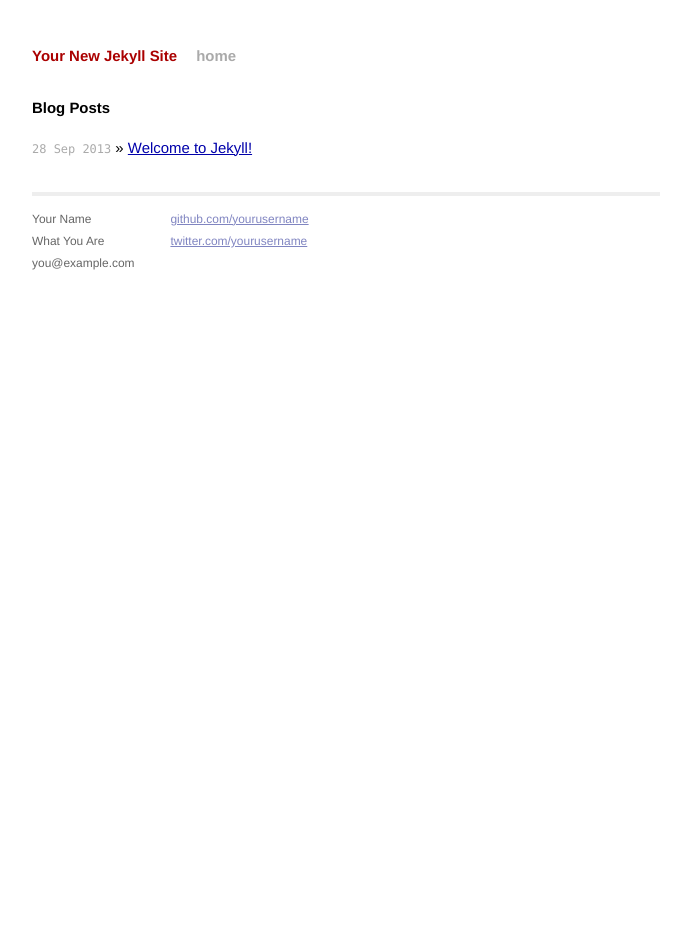
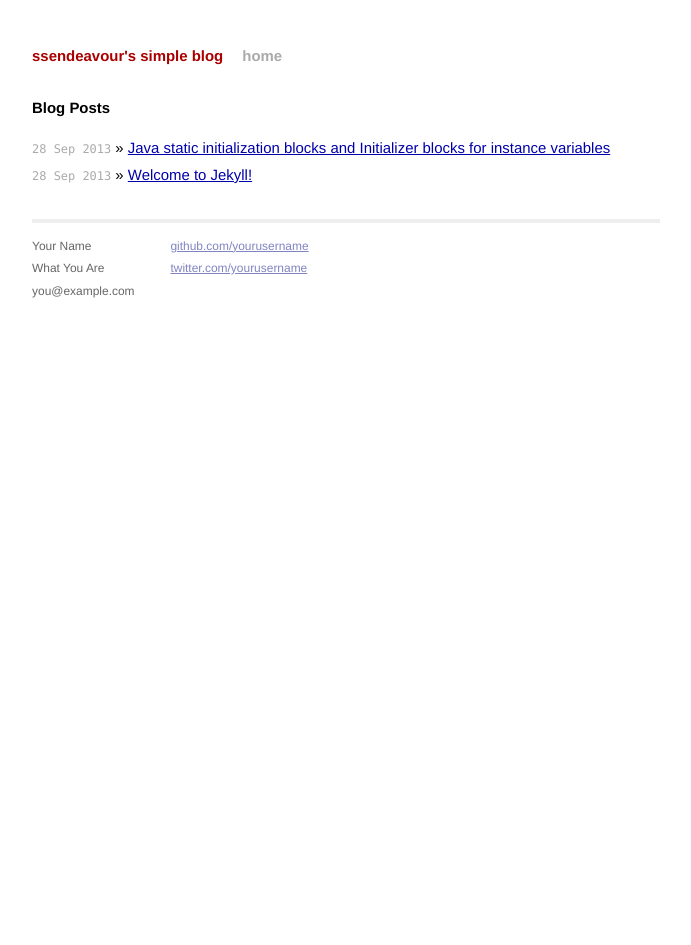
Before and after one commit to ssendeavour/ssendeavour.github.io, a Jekyll site: the page built from index.html, in a window 1280 px wide. Shown: the whole page, without its empty margins (294-985 px from the left). Built offline with Jekyll 4.4.1, drawn with Linux system fonts in a browser that asks for light colours; Markdown is read by kramdown in place of the engine named in the settings; part of the change alters nothing that is shown.

Commit message:
first post test

```diff
--- a/_config.yml
+++ b/_config.yml
@@ -1,3 +1,8 @@
-name: Your New Jekyll Site
+# NEVER use tab in configuration file, use space
+name: ssendeavour's simple blog
 markdown: redcarpet
 pygments: true
+
+# curiously, only Shanghai and Chong are listed in http://en.wikipedia.org/wiki/List_of_tz_database_time_zones
+timezone: Asia/Shanghai
+encoding: UTF-8
--- /dev/null
+++ b/_posts/2013-09-28-Java-static-initialization-blocks-and-initializer-blocks-for-instance-variables.md
@@ -0,0 +1,85 @@
+---
+layout: post
+title: Java static initialization blocks and Initializer blocks for instance variables
+date: Sat Sep 28 02:47:33 CST 2013
+categories: Java
+---
+
+This tutorial is acquired from [javadoc].
+
+## Static Initialization Blocks
+
+A class can have any number of static initialization blocks, and they can appear anywhere in the class body. The runtime system guarantees that static initialization blocks are called in the order that they appear in the source code.
+
+## Initializing Instance Members
+
+Normally, you would put code to initialize an instance variable in a constructor. There are two alternatives to using a constructor to initialize instance variables: initializer blocks and final methods.
+
+The Java compiler copies initializer blocks into every constructor. Therefore, this approach can be used to share a block of code between multiple constructors.
+
+
+## Example:
+
+{% highlight java %}
+public class TestMain {
+
+	public static void main(String[] args) {
+		System.out.println(new Point());
+		System.out.println(new Point(30));
+		System.out.println(new Point(30, 20));
+		System.out.println(Point.count);
+		System.out.println(Point.name);
+	}
+
+	class Point {
+		public static int count;
+		public static String name;
+
+		private int width, height;
+		private int foo;
+		private String bar;
+
+		// initialize class variables
+		static {
+			count = 112;
+			name = "Point Name";
+		}
+
+		// common initialization block, run with every constructor and run before them
+		{
+			width = height = 10;
+			foo = 23;
+			bar = "barString";
+		}
+
+		public Point() {
+		}
+
+		public Point(int x) {
+			width = height = x;
+		}
+
+		@Override
+		public String toString() {
+			return "Point [width=" + width + ", height=" + height + ", foo=" + foo + ", bar=" + bar + "]";
+		}
+
+		public Point(int w, int h) {
+			width = w;
+			height = h;
+		}
+	}
+}
+{% endhighlight java %}
+
+the output:
+
+{% highlight text %}
+	Point [width=10, height=10, foo=23, bar=barString]
+	Point [width=30, height=30, foo=23, bar=barString]
+	Point [width=30, height=20, foo=23, bar=barString]
+	112
+	Point Name
+{% endhighlight text %}
+
+[javadoc]: http://docs.oracle.com/javase/tutorial/java/javaOO/initial.html
--- a/css/main.css
+++ b/css/main.css
@@ -14,7 +14,7 @@ html, body { height: 100%; }
 
 body {
   background-color: #FFF;
-  font: 13.34px Helvetica, Arial, sans-serif;
+  font: 13.34px Helvetica, Arial, "文泉驿微米黑", "微软雅黑", sans-serif;
   font-size: small;
   text-align: center;
 }
--- a/index.html
+++ b/index.html
@@ -1,6 +1,6 @@
 ---
 layout: default
-title: Your New Jekyll Site
+title: ssendeavour's simple blog
 ---
 
 <div id="home">
```
